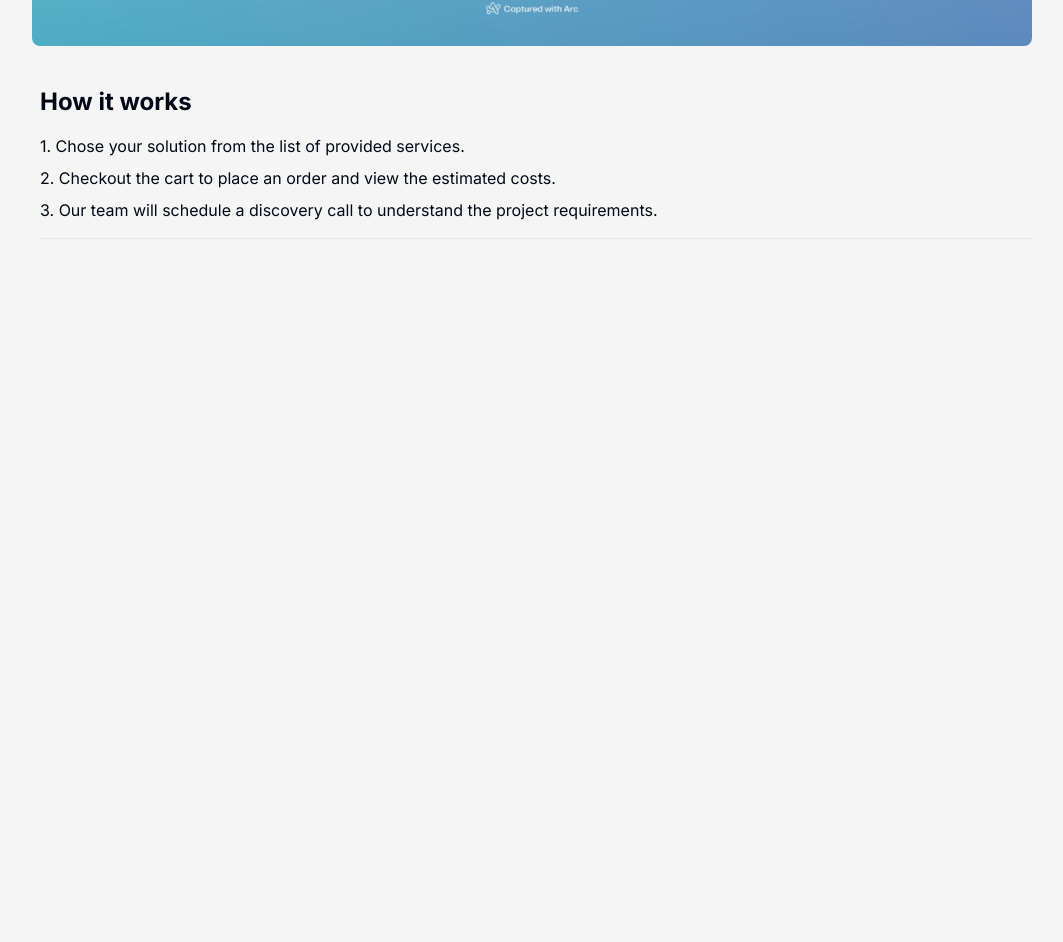
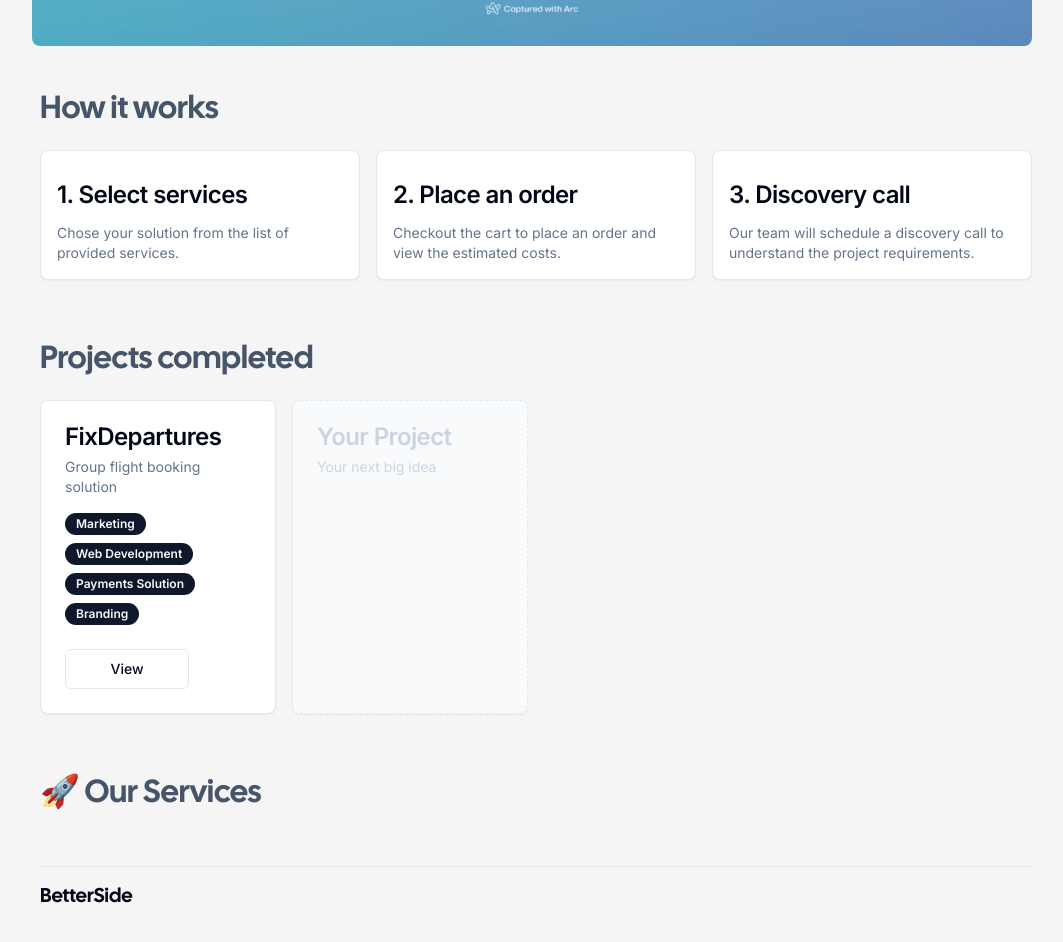
Before and after one commit to yashsharma999/agency-concept, a Next.js app: page / in a window 1280 px wide. Shown: the part 1072-2014 px from the top of the page, without its empty margins (104-1167 px from the left). Before the commit the page ends 1343 px from the top, so only its background shows below. Built offline with nearby package versions, Linux system fonts and the light colour scheme.

Commit message:
feat: homepage updates

```diff
--- a/src/app/page.js
+++ b/src/app/page.js
@@ -3,6 +3,8 @@ import Footer from '@/components/Footer';
 import HeroSection from '@/components/HeroSection';
 import HowItWorks from '@/components/HowItWorks';
 import Navigation from '@/components/Navigation';
+import Projects from '@/components/Projects';
+import ServicesOffered from '@/components/ServicesOffered';
 import { homeNavMenu } from '@/constants';
 import { montserrat } from './layout';
 
@@ -12,6 +14,8 @@ export default function Home() {
       <Navigation menu={homeNavMenu} />
       <HeroSection />
       <HowItWorks />
+      <Projects />
+      <ServicesOffered />
       <Footer />
       {/* <HandleNext /> */}
     </div>
--- a/src/components/Footer.jsx
+++ b/src/components/Footer.jsx
@@ -1,10 +1,12 @@
 import React from 'react';
+import Logo from './common/Logo';
 import { Separator } from './ui/separator';
 
 export default function Footer() {
   return (
-    <div className='px-4 my-4'>
-      <Separator />
-    </div>
+    <footer className='px-4 my-4'>
+      <Separator className='mb-4' />
+      <Logo />
+    </footer>
   );
 }
--- a/src/components/HowItWorks.js
+++ b/src/components/HowItWorks.js
@@ -1,21 +1,55 @@
 import React from 'react';
+import SubMenu from './common/SubMenu';
+import {
+  Card,
+  CardContent,
+  CardDescription,
+  CardHeader,
+  CardTitle,
+} from './ui/card';
 
 export default function HowItWorks() {
   return (
-    <section className='px-4 mt-10 '>
-      <h1 className='text-2xl my-4 font-bold'>How it works</h1>
-      <div className='flex gap-2 items-center'>
-        <ol className='flex flex-col gap-2'>
-          <li>1. Chose your solution from the list of provided services.</li>
-          <li>
-            2. Checkout the cart to place an order and view the estimated costs.
-          </li>
-          <li>
-            3. Our team will schedule a discovery call to understand the project
-            requirements.
-          </li>
-        </ol>
+    <section id='how-it-works' className='px-4 mt-10 pb-4'>
+      <SubMenu label={'How it works'} />
+
+      <div className='grid md:grid-cols-3 gap-4'>
+        {stepsArr?.map((item, i) => (
+          <InfoCard
+            key={i}
+            step={i + 1}
+            title={item.title}
+            description={item.desc}
+          />
+        ))}
       </div>
     </section>
   );
 }
+
+const stepsArr = [
+  {
+    title: 'Select services',
+    desc: 'Chose your solution from the list of provided services.',
+  },
+  {
+    title: 'Place an order',
+    desc: `Checkout the cart to place an order and view the estimated costs.`,
+  },
+  {
+    title: 'Discovery call',
+    desc: `Our team will schedule a discovery call to understand the project
+  requirements.`,
+  },
+];
+
+const InfoCard = ({ step, title, description }) => {
+  return (
+    <Card>
+      <CardContent className='p-4'>
+        <CardTitle className='my-4'>{`${step}. ${title}`}</CardTitle>
+        <CardDescription>{description}</CardDescription>
+      </CardContent>
+    </Card>
+  );
+};
--- /dev/null
+++ b/src/components/Projects.jsx
@@ -0,0 +1,74 @@
+import Link from 'next/link';
+import React from 'react';
+import SubMenu from './common/SubMenu';
+import { Badge } from './ui/badge';
+import { Button } from './ui/button';
+import {
+  Card,
+  CardContent,
+  CardDescription,
+  CardFooter,
+  CardHeader,
+  CardTitle,
+} from './ui/card';
+
+export default function Projects() {
+  return (
+    <section className='px-4 mt-10 pb-4'>
+      <SubMenu label={'Projects completed'} />
+      <div className='grid md:grid-cols-3 lg:grid-cols-4 gap-4'>
+        {arr?.map((project, i) => (
+          <ProjectCard
+            key={i}
+            title={project?.title}
+            description={project?.desc}
+            list={project?.list}
+            link={project?.link}
+          />
+        ))}
+        <Card className='border-dashed bg-slate-50'>
+          <CardContent className='pt-4'>
+            <CardTitle className='my-2 text-slate-300'>
+              {'Your Project'}
+            </CardTitle>
+            <CardDescription className='my-2 mb-4 text-slate-300'>
+              {'Your next big idea'}
+            </CardDescription>
+          </CardContent>
+        </Card>
+      </div>
+    </section>
+  );
+}
+
+const arr = [
+  {
+    title: 'FixDepartures',
+    desc: 'Group flight booking solution',
+    list: ['Marketing', 'Web Development', 'Payments Solution', 'Branding'],
+    link: 'https://www.fixdepartures.com/',
+  },
+];
+
+const ProjectCard = ({ title, description, list, link }) => {
+  return (
+    <Card>
+      <CardContent className='pt-4'>
+        <CardTitle className='my-2'>{title}</CardTitle>
+        <CardDescription className='my-2 mb-4'>{description}</CardDescription>
+        <div className='flex gap-2 flex-wrap'>
+          {list?.map((item) => (
+            <Badge key={item}>{item}</Badge>
+          ))}
+        </div>
+      </CardContent>
+      <CardFooter>
+        <Link className='w-full' href={link} target='_blank'>
+          <Button className='w-2/3' variant='outline'>
+            View
+          </Button>
+        </Link>
+      </CardFooter>
+    </Card>
+  );
+};
--- /dev/null
+++ b/src/components/ServicesOffered.jsx
@@ -0,0 +1,10 @@
+import React from 'react';
+import SubMenu from './common/SubMenu';
+
+export default function ServicesOffered() {
+  return (
+    <section className='px-4 mt-10 pb-4'>
+      <SubMenu label={'🚀 Our Services'} />
+    </section>
+  );
+}
--- /dev/null
+++ b/src/components/common/SubMenu.jsx
@@ -0,0 +1,12 @@
+import React from 'react';
+import { heroFont } from '../HeroSection';
+
+export default function SubMenu({ label }) {
+  return (
+    <h1
+      className={`text-[32px] my-4 font-bold text-slate-600  ${heroFont.className}`}
+    >
+      {label}
+    </h1>
+  );
+}
--- a/src/constants/menu.js
+++ b/src/constants/menu.js
@@ -12,7 +12,11 @@ export const homeNavMenu = [
   // },
   {
     custom: true,
-    element: <Button variant='ghost'>How it works</Button>,
+    element: (
+      <Link href={'#how-it-works'}>
+        <Button variant='ghost'>How it works</Button>
+      </Link>
+    ),
     home: true,
   },
   {
```
